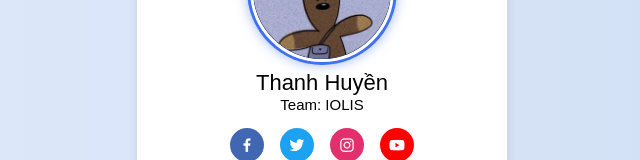
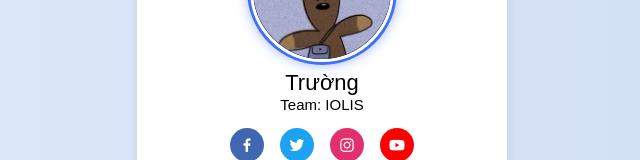
Before and after one commit to truongvvhe141617/lis, a plain HTML site: page index.html in a window 1280 px wide. Shown: the part 337-497 px from the top of the page, without its empty margins (318-958 px from the left). Drawn offline with nearby package versions, Linux system fonts and the light colour scheme.

Commit message:
N/A rename

```diff
--- a/index.html
+++ b/index.html
@@ -13,7 +13,7 @@
             <img src="Cartoons Dp.jpg"" class="profile-img">
         </div>
         <div class="text-data">
-            <span class="name">Thanh Huyền</span>
+            <span class="name">Trường</span>
             <span class="job">Team: IOLIS</span>
         </div>
         <div class="media-buttons">
```
